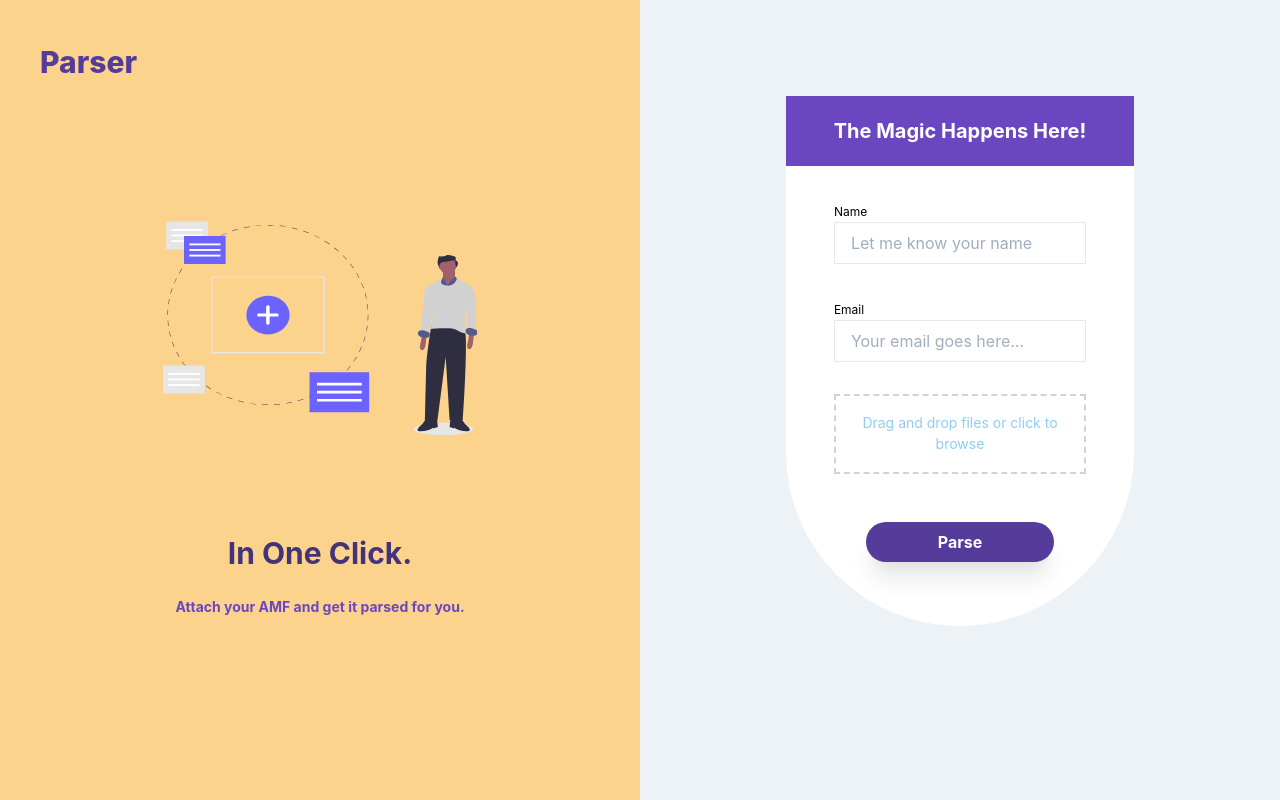
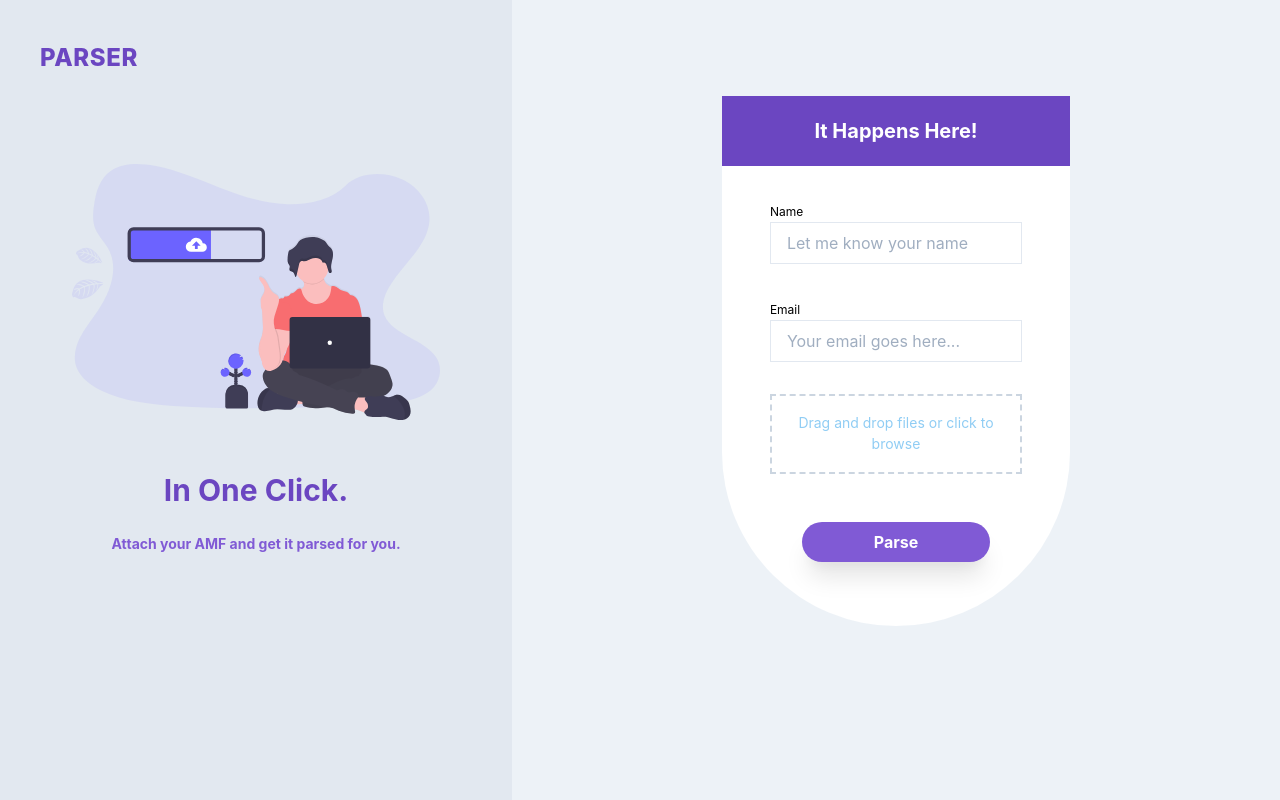
Before and after one commit to boyepanthera/amf-frontend, a React (Create React App) app: page / in a window 1280 px wide. Built offline with nearby package versions, Linux system fonts and the light colour scheme.

Commit message:
landing page styled

```diff
--- a/src/App.js
+++ b/src/App.js
@@ -46,10 +46,10 @@ function App() {
 
   return (
     <div className="App h-screen md:flex">
-      <div className='w-1/5 bg-orange-300 md:w-1/2 md:flex-shrink-0'>
+      <div className='w-2/5 bg-gray-300 '>
         <LeftPanel  />
       </div>
-      <div className='w-4/5 bg-gray-200 flex justify-center'>
+      <div className='w-3/5 bg-gray-200 flex justify-center'>
         <div className=''>
           <Formik
           initialValues = {{
@@ -62,7 +62,7 @@ function App() {
           {({errors, touched, setFieldValue}) => (
                <Form className='rounded-b-full w-11/12 bg-white pb-8 mx-auto my-24'>
               <div className='bg-purple-700  p-5'>
-                <div className='text-white text-center capitalize font-bold text-xl'>The magic happens here!</div>
+                <div className='text-white text-center capitalize font-bold text-xl'>It happens here!</div>
               </div>
               <div className='px-12 py-2 my-6'>
               <div className='mb-8'>
@@ -88,7 +88,7 @@ function App() {
                 <ul>{files}</ul>
               </div>
               <div className='mt-12 justify-center flex h-10'>
-              <button type='submit' className='w-full font-bold bg-purple-800 mx-8 rounded-full hover:bg-purple-500 focus:outline-none shadow-xl text-white'>Parse </button>
+              <button type='submit' className='w-full font-bold bg-purple-600 mx-8 rounded-full hover:bg-purple-800 focus:outline-none shadow-xl text-white'>Parse </button>
               </div>
               </div>
             </Form>
--- a/src/components/LeftPanel.js
+++ b/src/components/LeftPanel.js
@@ -1,18 +1,15 @@
 import React from 'react';
-import Introducer from '../utils/introducer.svg';
+import Uploading from '../assets/uploading.svg'
 
 export const LeftPanel  = ()=>{
 
   return (
     <div>
-      <div className='p-10 text-purple-800 font-extrabold text-3xl'>Parser</div>
-        <div className='mx-auto my-24 flex justify-center md:flex-shrink-0'>
-          <img className='rounded-lg md:w-80 ' src={Introducer} alt='Explainer Standing with Direction for app use'/>
+      <div className='p-10 text-purple-700 font-extrabold text-2xl tracking-wide uppercase'>Parser</div>
+        <div className='mx-auto my-12 flex justify-center md:flex-shrink-0'>
+          <img className='h-64' src={Uploading} alt='Explainer Standing with Direction for app use'/>
         </div>
-      <div className='justify-center flex'>
-          <div className='item-1 text-3xl text-center font-bold text-purple-900'>In One Click.</div>
-      </div>
-      <div className='text-purple-700 text-center m-5 font-bold text-sm'>Attach your AMF and get it parsed for you.</div>
+          <div className='item-1 text-3xl text-center font-bold text-purple-700'>In One Click.</div>
+        <div className='text-purple-600 text-center m-5 font-bold text-sm'>Attach your AMF and get it parsed for you.</div>
     </div>
-)
-}
+  )}
```
Also changed, not shown: src/assets/file.svg (added), src/assets/uploading.svg (added).
